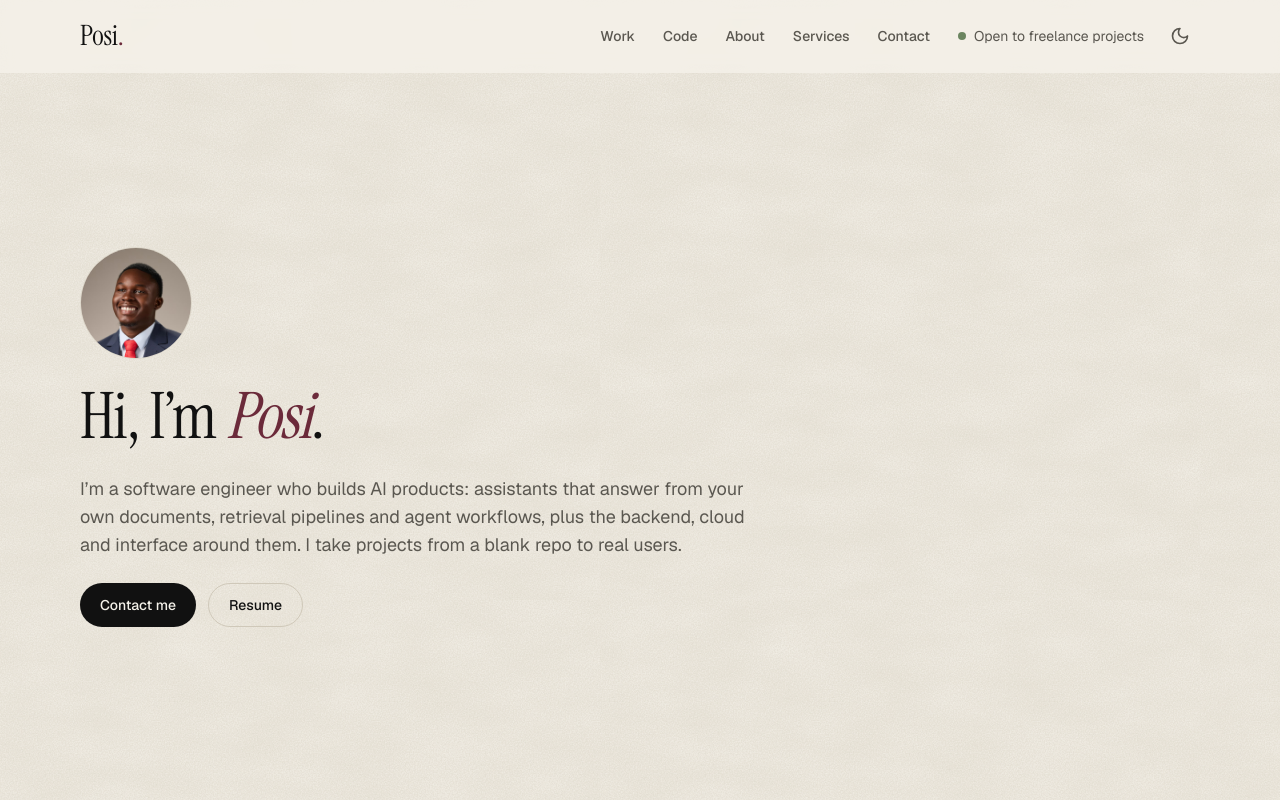
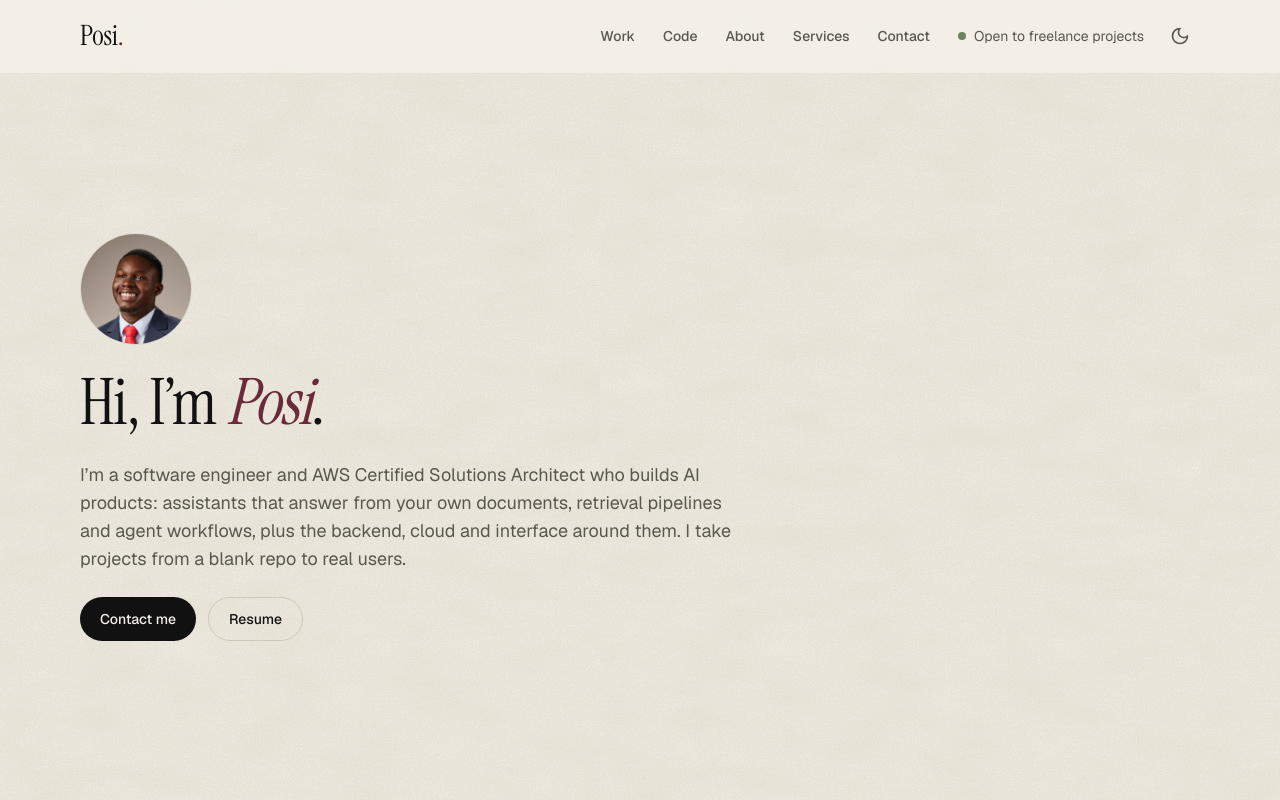
Before and after one commit to Posiislight/main-portfolio, a Next.js app: page / in a window 1280 px wide. Shown: the top 800 px of the page. Built offline with nearby package versions, Linux system fonts and the light colour scheme.

Commit message:
Mention AWS certification in the hero
Co-Authored-By: Claude Opus 5.5 <noreply@anthropic.com>

```diff
--- a/app/page.tsx
+++ b/app/page.tsx
@@ -200,8 +200,8 @@ export default function Page() {
               Hi, I’m <em className="text-brand">Posi</em>.
             </h1>
             <p className="max-w-[56ch] text-base leading-relaxed text-fg-muted md:text-lg">
-              I’m a software engineer who builds AI products: assistants that answer from your own
-              documents, retrieval pipelines and agent workflows, plus the backend, cloud and interface
+              I’m a software engineer and AWS Certified Solutions Architect who builds AI products:
+              assistants that answer from your own documents, retrieval pipelines and agent workflows, plus the backend, cloud and interface
               around them. I take projects from a blank repo to real users.
             </p>
             <div className="flex flex-wrap gap-3">
```
Also changed, not shown: 1 other file (tests, documents, lock files or other folders).
